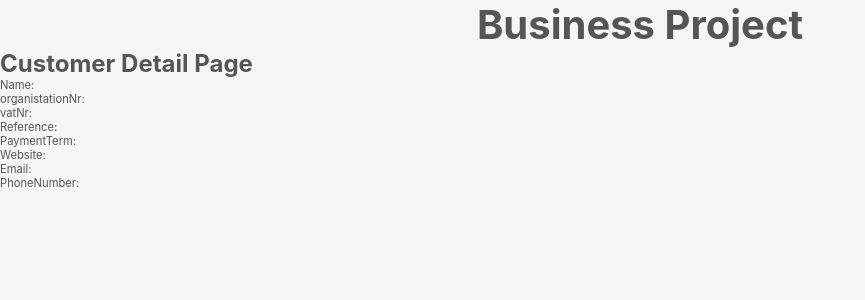
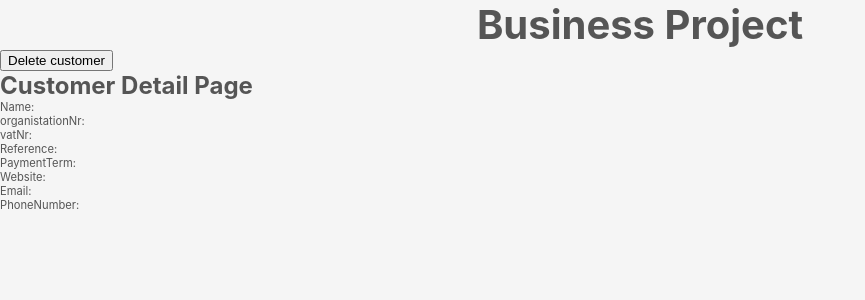
Before and after one commit to lduvnas/js3-business-project, a React (Create React App) app: page /customers/1 in a window 1280 px wide. Shown: the top 300 px of the page, without its empty margins (0-865 px from the left). Built offline with nearby package versions, Linux system fonts and the light colour scheme; no server answers.

Commit message:
Add delete customer functionality

```diff
--- a/src/data/UserKit.js
+++ b/src/data/UserKit.js
@@ -68,6 +68,14 @@ export default class {
     });
   }
 
+  async deleteCustomer(id) {
+    const url = `${ROOT_URL}api/v1/customers/${id}/`;
+    return fetch(url, {
+      method: "DELETE",
+      headers: this.getPrivateHeaders()
+    });
+  }
+
   async createCustomar(
     name,
     organisationNr,
--- a/src/pages/CustomerDetailPage.jsx
+++ b/src/pages/CustomerDetailPage.jsx
@@ -1,5 +1,6 @@
 import React, { useState, useEffect } from "react";
 import UserKit from "../data/UserKit";
+import { useHistory } from "react-router-dom";
 
 export default function CustomerDetailPage(props) {
   let [customerData, setCustomerData] = useState({});
@@ -7,6 +8,7 @@ export default function CustomerDetailPage(props) {
   console.log(customerId);
 
   const userKit = new UserKit();
+  const history = useHistory();
 
   function fetchCustomer() {
     userKit
@@ -22,8 +24,16 @@ export default function CustomerDetailPage(props) {
     // eslint-disable-next-line react-hooks/exhaustive-deps
   }, []);
 
+  function deleteCustomer() {
+    if (window.confirm("are you sure?")) {
+      userKit.deleteCustomer(customerId);
+      history.push("/home");
+    }
+  }
+
   return (
     <div>
+      <button onClick={deleteCustomer}>Delete customer</button>
       <h2>Customer Detail Page</h2>
       <p>Name: {customerData.name}</p>
       <p>organistationNr: {customerData.organisationNr}</p>
```
